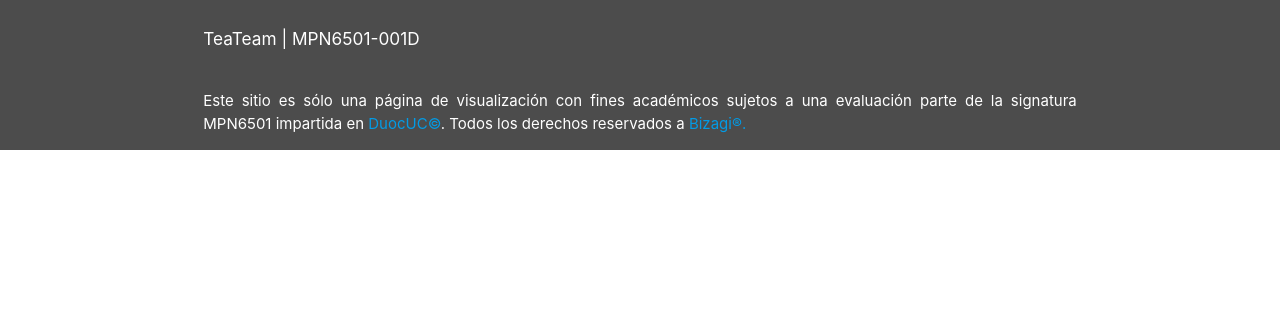
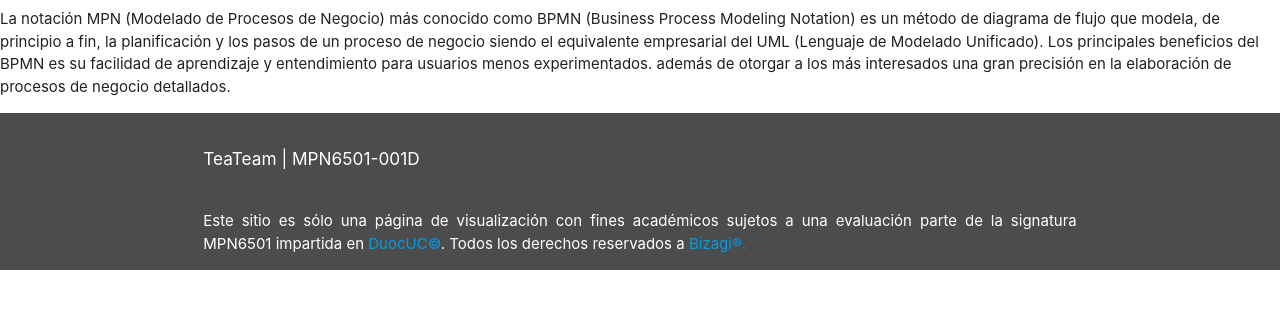
Before and after one commit to KBeDevel/MPNGuide, a plain HTML site: page mpn.html in a window 1280 px wide. Shown: the part 71-380 px from the top of the page. Drawn offline with nearby package versions, Linux system fonts and the light colour scheme.

Commit message:
Update mpn.html
Se añadió al camilo bien sensual :0

```diff
--- a/mpn.html
+++ b/mpn.html
@@ -49,6 +49,11 @@
         <li><a href="about.html">Nosotros</a></li>
     </ul>
 
+    <p>
+        La notación MPN (Modelado de Procesos de Negocio) más conocido como BPMN (Business Process Modeling Notation) es un método de diagrama de flujo que modela, de principio a fin, la planificación y los pasos de un proceso de negocio siendo el equivalente empresarial del UML (Lenguaje de Modelado Unificado).
+        Los principales beneficios del BPMN es su facilidad de aprendizaje y entendimiento para usuarios menos experimentados. además de otorgar a los más interesados una gran precisión en la elaboración de procesos de negocio detallados.
+    </p>
+
     <footer class="container-fluid">
         <div>
             <div class="container">
```
